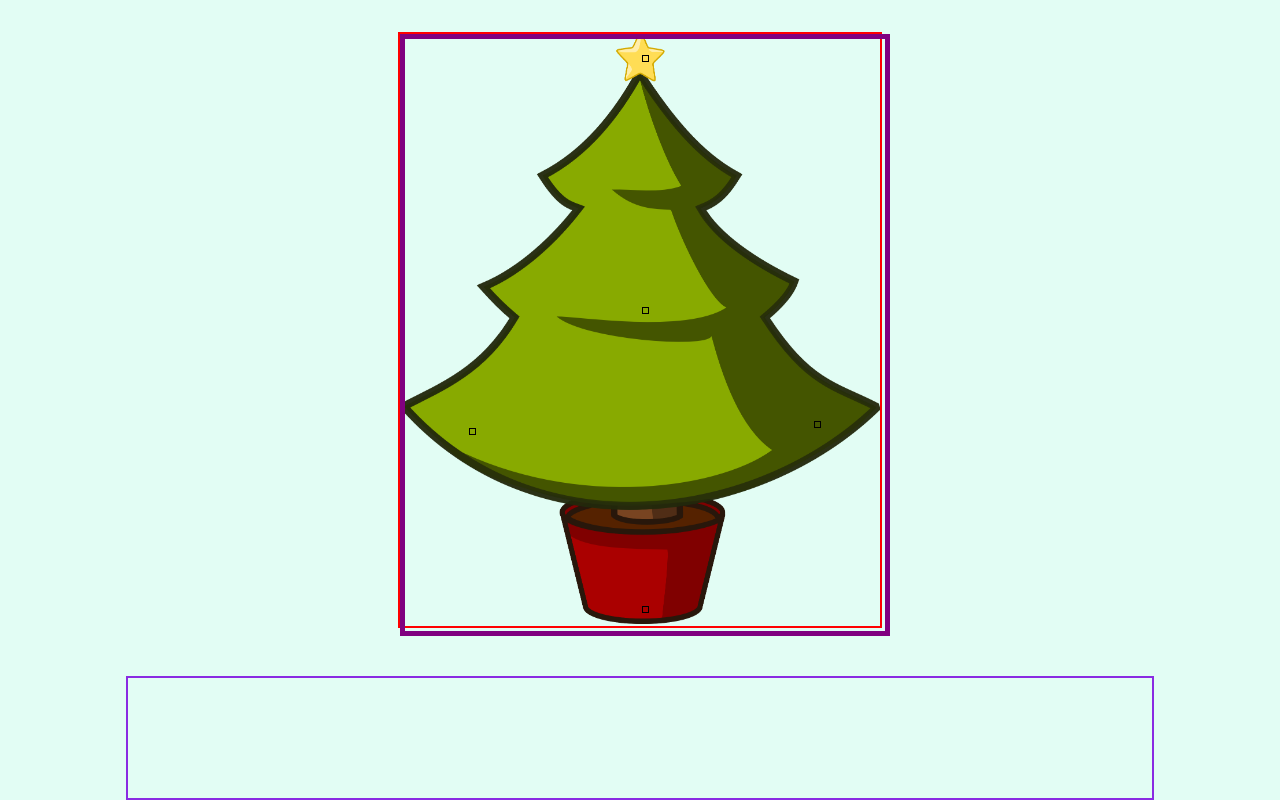
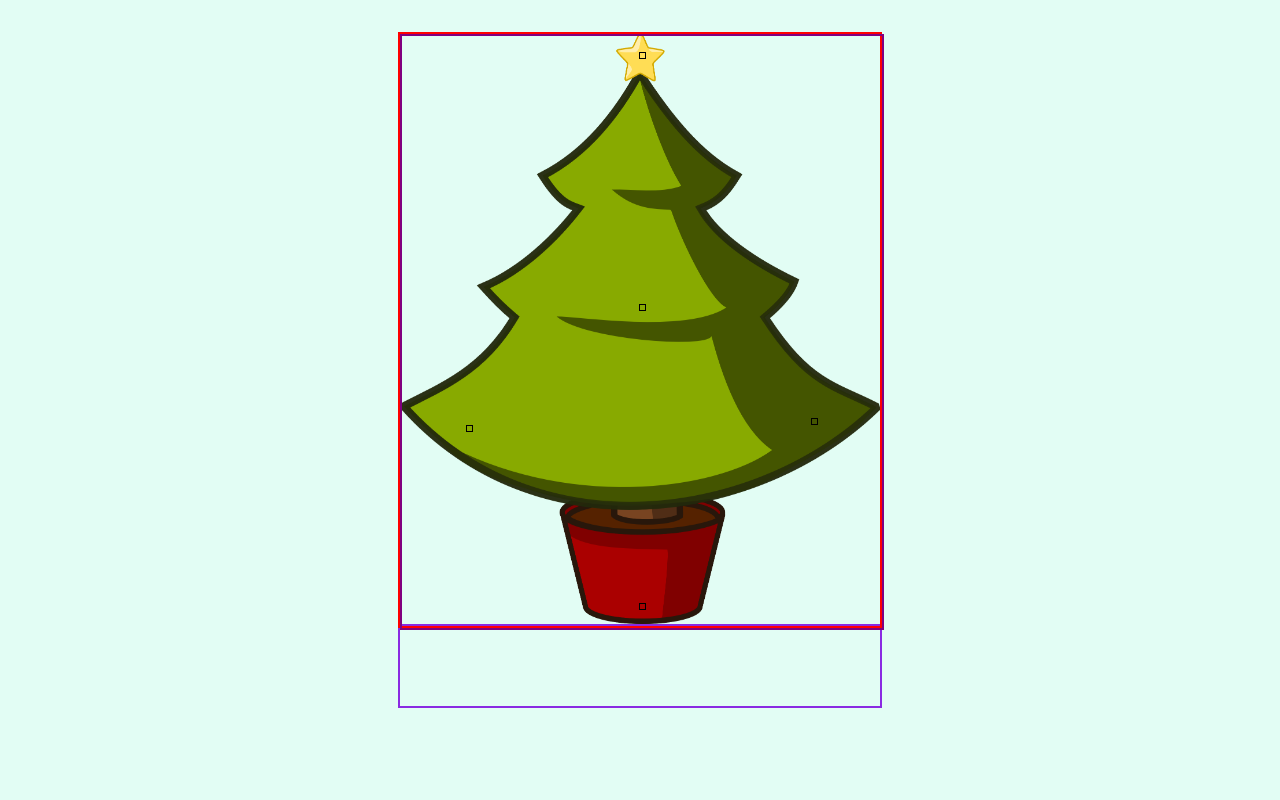
Before and after one commit to NadyaCodes/christmas-find, a React (Create React App) app: page / in a window 1280 px wide. Built offline with nearby package versions, Linux system fonts and the light colour scheme.

Commit message:
display presents in grid

```diff
--- a/src/App.css
+++ b/src/App.css
@@ -23,7 +23,7 @@ html {
   margin-left: auto;
   margin-right: auto;
   left: 0;
-right: 0;
+  right: 0;
   /* justify-self: center; */
   /* position: fixed;
   margin-left: auto;
@@ -72,7 +72,7 @@ right: 0;
   margin-right: auto;
   left: 0;
   right: 0;
-  border: 5px solid purple;
+  border: 2px solid purple;
 }
 
 .box {
@@ -139,21 +139,28 @@ right: 0;
   visibility: visible;
 }
 
+
+
 .presents-container {
  border: 2px solid blueviolet;
  display: flex;
- position: fixed;
- bottom: 0;
+ width: 30rem;
+ height: 5rem;
+ /* position: relative; */
+ /* position: fixed; */
+ /* bottom: 0;
  width: 80vw;
  height: 15vh;
  margin-right: auto;
  margin-left: auto;
 left: 0;
-right: 0;
+right: 0; */
+margin-left: auto;
+margin-right: auto;
 }
 .present {
   border: 2px solid cyan;
-  width: 20%;
+  width: 25%;
 }
 .present-image {
   max-width: 90%;
```
